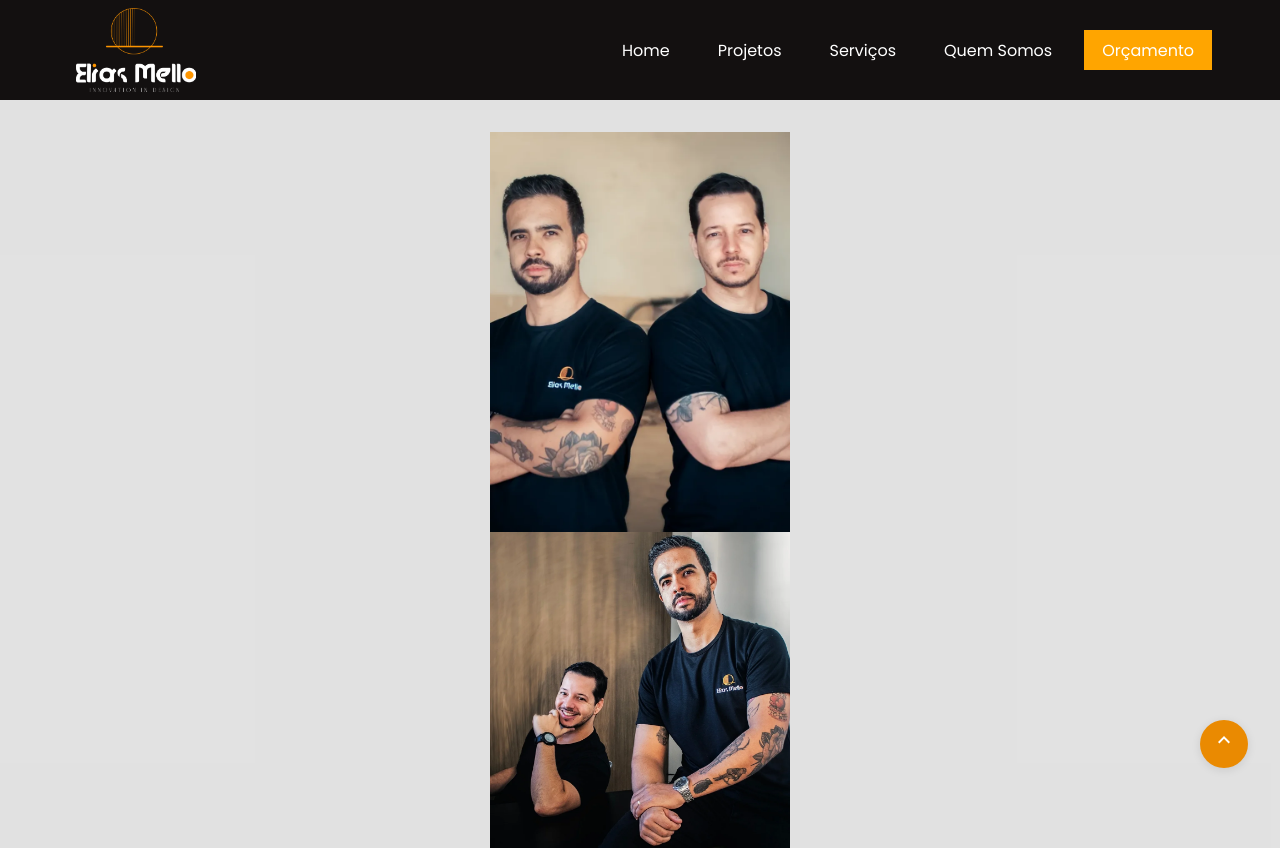
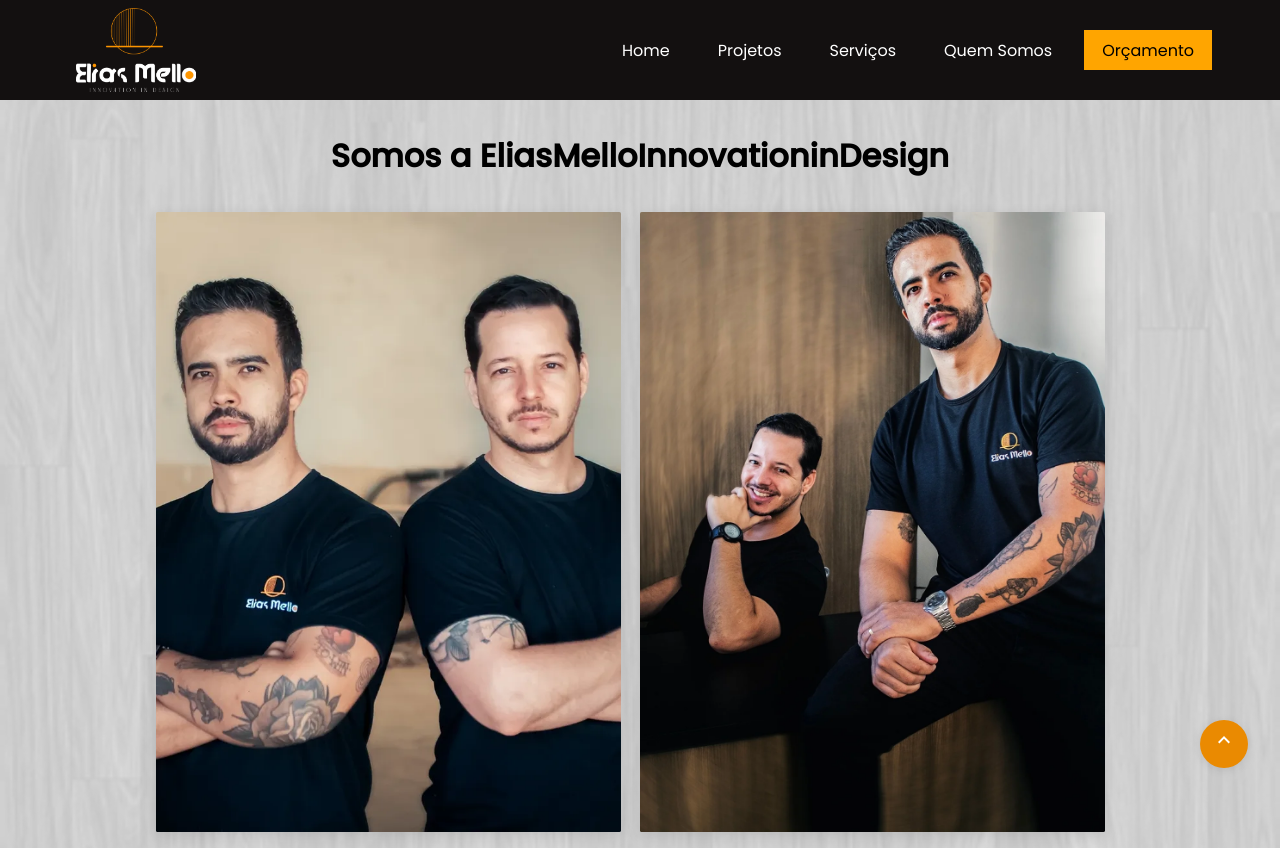
Before and after one commit to leandrobss1/EliasMelloPlanejados, a React (Create React App) app: page /quemsomos in a window 1280 px wide. Shown: the top 848 px of the page. Built offline with nearby package versions, Linux system fonts and the light colour scheme.

Commit message:
Finalizando sessão da bio EliasMello

```diff
--- a/src/App.tsx
+++ b/src/App.tsx
@@ -2,28 +2,16 @@
 import { Header } from './components/Header/Header';
 import { GlobalStyles } from './styles/GlobalStyles';
 import ScrollToTop from './components/ScrollButton/Scroll';
-import { Outlet, useLocation } from 'react-router-dom';
-import { AnimatePresence, motion } from 'framer-motion';
+import { Outlet } from 'react-router-dom';
 
 function App() {
-  const location = useLocation();
 
   return (
     <>
       <GlobalStyles />
       <Header />
 
-      <AnimatePresence mode="wait">
-        <motion.div
-          key={location.pathname}
-          initial={{ opacity: 0.1 }}
-          animate={{ opacity: 1 }}
-          exit={{ opacity: 0 }}
-          transition={{ duration: 0.5 }}
-        >
-          <Outlet />
-        </motion.div>
-      </AnimatePresence>
+      <Outlet />
 
       <ScrollToTop />
     </>
--- a/src/components/Header/styles.ts
+++ b/src/components/Header/styles.ts
@@ -77,7 +77,7 @@
 	border: 2px solid transparent;
 	height: 40px;
 	padding: 0 1rem;
-	color: white;
+	color: black;
 	cursor: pointer;
 	font-size: 1rem;
 	font-weight: 400;
@@ -104,8 +104,7 @@
 	}
 
 	&:hover {
-		/* background-color: #ea6a02; */
-		color: black;
+		color: white;
 
 		transform: translateY(-4px);
 		box-shadow: none;
--- a/src/pages/QuemSomos/QuemSomos.tsx
+++ b/src/pages/QuemSomos/QuemSomos.tsx
@@ -21,16 +21,18 @@
 export default function QuemSomos(){
     return (
         <S.QSContainer >
-            {imagesElias.map((Foto) => (
-                <img
+            <S.QSTitle><strong>Somos a EliasMelloInnovationinDesign</strong></S.QSTitle>
+
+            <S.QSImagesRow>
+                {imagesElias.map((Foto) => (
+                <S.QSPhoto
                 key={Foto.id}
                 src={Foto.src}
                 alt={Foto.alt}
-                width={300}
                 />
             ))}
-            <S.PhotoContainer />
-            <S.QSTitle><strong>Somos a EliasMelloInnovationinDesign</strong></S.QSTitle>
+            </S.QSImagesRow>
+
             <S.QSParagraph>s simply dummy text of the printing and typesetting industry. Lorem Ipsum has been the industry's standard dummy text ever since the 1500s, when an unknown printer took a galley of type and scrambled it to make.</S.QSParagraph>
             <S.QSParagraph>s simply dummy text of the printing and typesetting industry. Lorem Ipsum has been the industry's standard dummy text ever since the 1500s, when an unknown printer took a galley of type and scrambled it to make.</S.QSParagraph>
             <S.QSParagraph>s simply dummy text of the printing and typesetting industry. Lorem Ipsum has been the industry's standard dummy text ever since the 1500s, when an unknown printer took a galley of type and scrambled it to make.</S.QSParagraph>
--- a/src/pages/QuemSomos/styles.ts
+++ b/src/pages/QuemSomos/styles.ts
@@ -1,5 +1,6 @@
 import styled from "styled-components";
-
+import bgImage from '../../assets/img/bg-wood.png';
+import { pageFade } from "../../styles/GlobalStyles";
 
 
 export const QSContainer = styled.div`
@@ -12,12 +13,50 @@
 	padding-top: 2rem;
 	position: relative;
 	overflow: hidden;
-	background-color: #dddd;
+	background-image: url(${bgImage});
+  	background-size: cover;
+  	background-position: center;
+  	background-repeat: no-repeat;
+
+	animation: ${pageFade} 1.5s ease-in-out;
+
+
+`;
+
+export const QSImagesRow = styled.div`
+	width: 100%;
+  	max-width: 1000px;
+  	padding: 1rem;
+  	display: grid;
+  	grid-template-columns: repeat(3, auto);
+  	gap: 1.2rem;
+
+	justify-items: center;
+	align-items: center;
+
+
+  @media (max-width: 1024px) {
+    grid-template-columns: repeat(2, auto);
+  }
+
+  @media (max-width: 600px) {
+    grid-template-columns: repeat(1, auto);
+  }
+`
+
+export const QSPhoto = styled.img`
+  	width: 100%;
+  	height: auto;
+  	object-fit: cover;
+  	border-radius: 0.10rem;
+  	box-shadow: 0 4px 14px rgba(0,0,0,0.1);
 `;
 
 export const QSTitle = styled.div`
 	font-size: 2rem;
 	width: 50%;
+	text-align: center;
+	padding-bottom: 1rem;
 
 	@media (max-width: 930px) and (min-width: 768px) {
 		font-size: 1.5rem;
@@ -34,6 +73,7 @@
 font-size: 1.3rem;
 	padding: 2rem;
 	width: 80%;
+	text-align: center;
 
 	@media (max-width: 768px) {
 		font-size: 1rem;
@@ -47,7 +87,3 @@
 	}
 
 `
-
-export const PhotoContainer = styled.img`
-
-`
--- a/src/styles/GlobalStyles.ts
+++ b/src/styles/GlobalStyles.ts
@@ -1,4 +1,10 @@
 import { createGlobalStyle } from 'styled-components';
+import { keyframes } from "styled-components";
+
+export const pageFade = keyframes`
+  from { opacity: 0; transform: translateY(10px); }
+  to { opacity: 1; transform: translateY(0); }
+`;
 
 export const GlobalStyles = createGlobalStyle`
 * {
```
